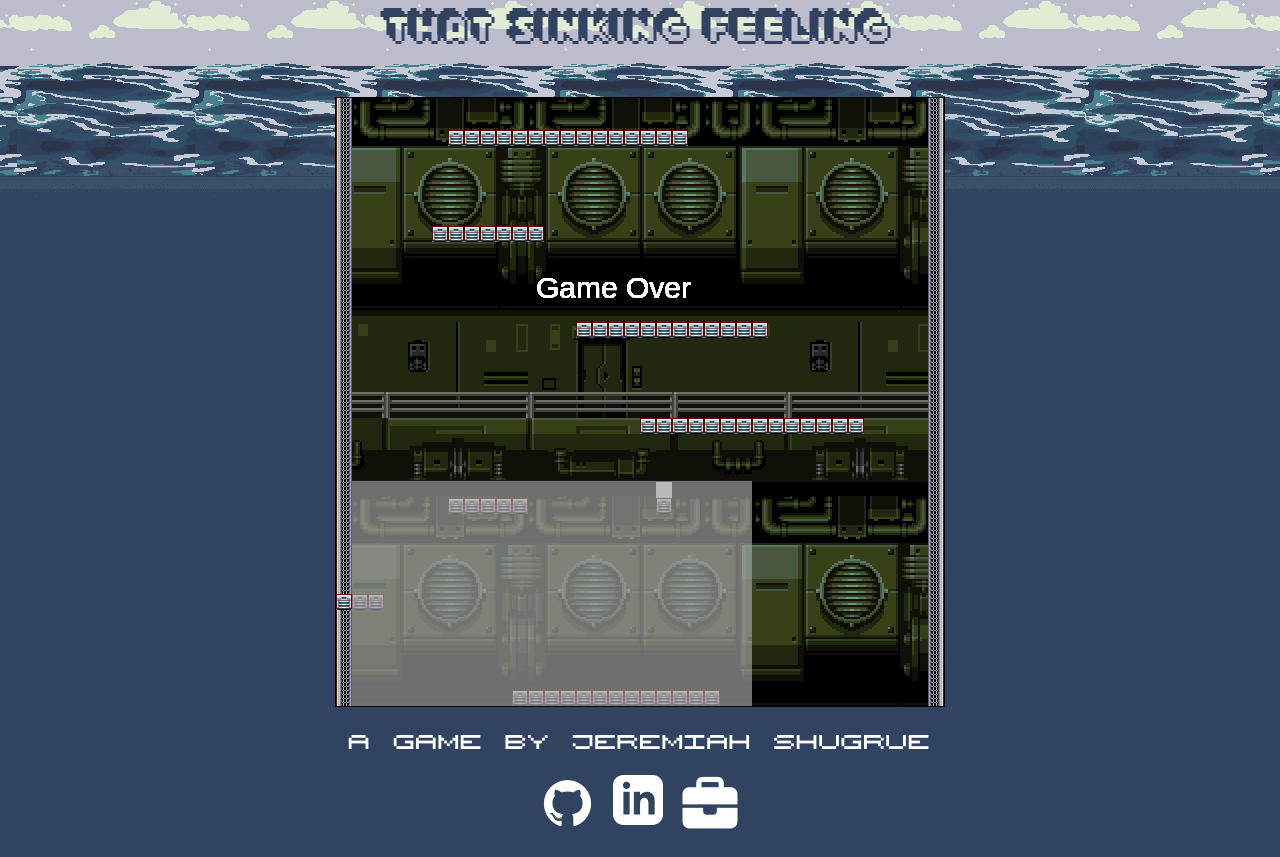
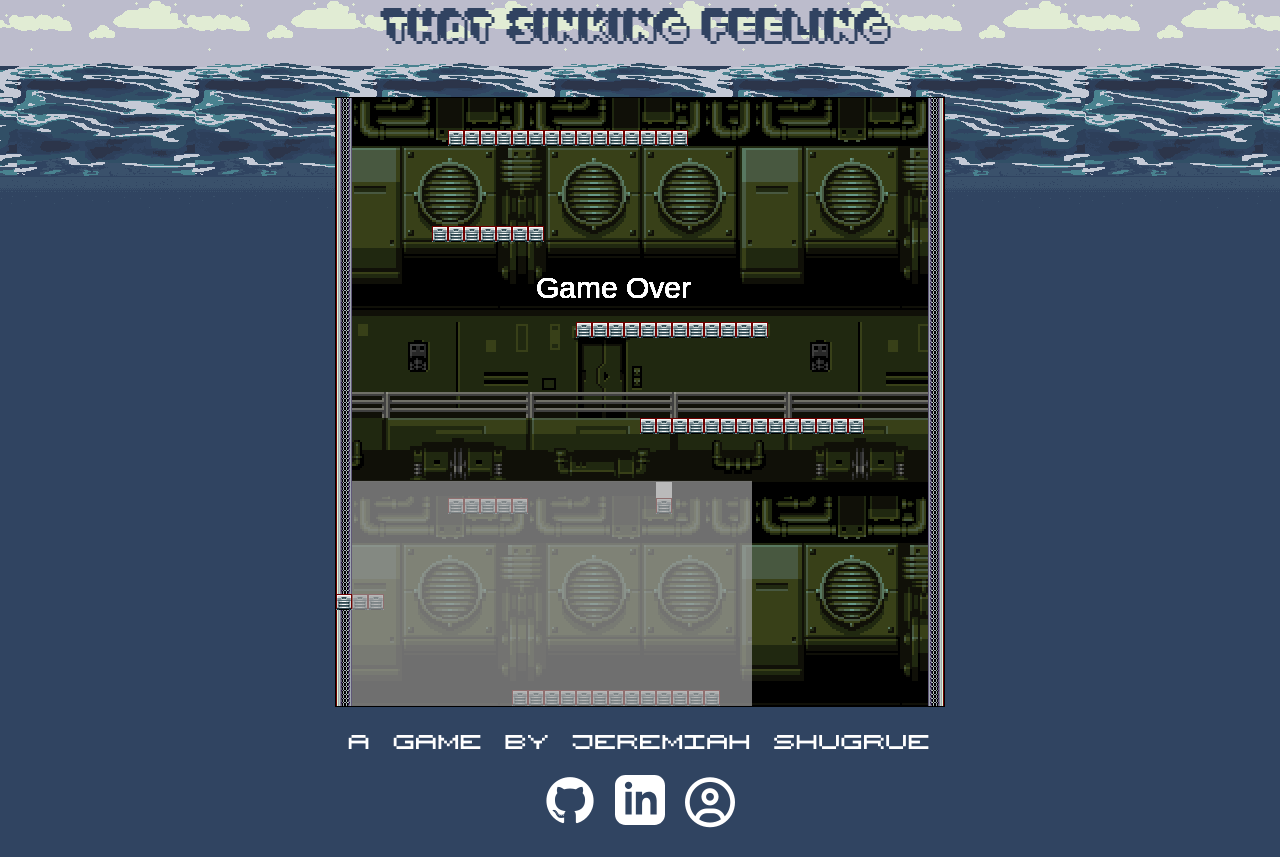
Before and after one commit to jpshugrue/That-Sinking-Feeling, a plain HTML site: page index.html in a window 1280 px wide. Drawn offline with nearby package versions, Linux system fonts and the light colour scheme.

Commit message:
Change icon for portfolio link

```diff
--- a/css/main.css
+++ b/css/main.css
@@ -77,11 +77,7 @@ a {
   display: inline-block;
   height: 64px;
   color: white;
-  font-size: 55px;
-}
-
-.fa {
-
+  font-size: 50px;
 }
 
 .devicon-github-plain {
--- a/index.html
+++ b/index.html
@@ -26,7 +26,7 @@
           <svg xmlns="http://www.w3.org/2000/svg" width="50" height="50" fill="white" viewBox="0 0 24 24"><path d="M19 0h-14c-2.761 0-5 2.239-5 5v14c0 2.761 2.239 5 5 5h14c2.762 0 5-2.239 5-5v-14c0-2.761-2.238-5-5-5zm-11 19h-3v-11h3v11zm-1.5-12.268c-.966 0-1.75-.79-1.75-1.764s.784-1.764 1.75-1.764 1.75.79 1.75 1.764-.783 1.764-1.75 1.764zm13.5 12.268h-3v-5.604c0-3.368-4-3.113-4 0v5.604h-3v-11h3v1.765c1.396-2.586 7-2.777 7 2.476v6.759z"/></svg>
         </a>
         <a href="http://www.jpshugrue.com">
-          <i class="fa fa-briefcase" aria-hidden="true"></i>
+          <i class="fa fa-user-circle-o" aria-hidden="true"></i>
         </a>
       </nav>
     </footer>
```
